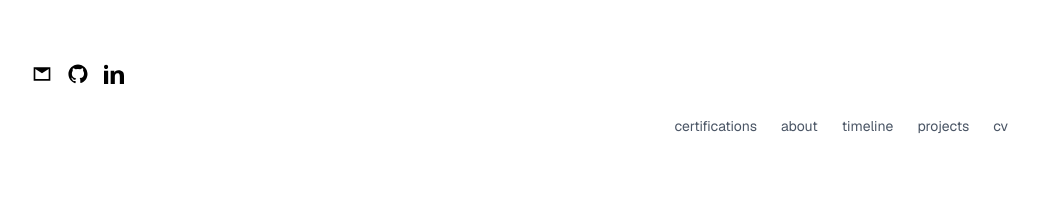
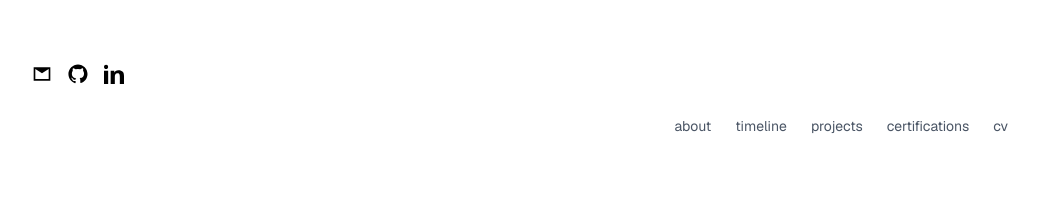
Before and after one commit to robaljohn/robel-yohannes-wolie-portfolio, a Next.js app: page / in a window 1280 px wide. Shown: the top 198 px of the page, without its empty margins (120-1159 px from the left). Built offline with nearby package versions, Linux system fonts and the light colour scheme.

Commit message:
Improve typography with academic heading font

```diff
--- a/app/page.tsx
+++ b/app/page.tsx
@@ -33,13 +33,13 @@ export default function HomePage() {
 
       {/* Top navigation */}
       <nav className="flex justify-end space-x-6 text-sm text-gray-600 mb-16">
-        <Link href="/certifications" className="hover:underline">
-  certifications
-</Link>
 
         <Link href="/about" className="hover:underline">about</Link>
         <Link href="/timeline" className="hover:underline">timeline</Link>
         <Link href="/projects" className="hover:underline">projects</Link>
+        <Link href="/certifications" className="hover:underline">
+  certifications
+</Link>
         <a href="/cv.pdf" className="hover:underline" target="_blank">
           cv
         </a>
```
